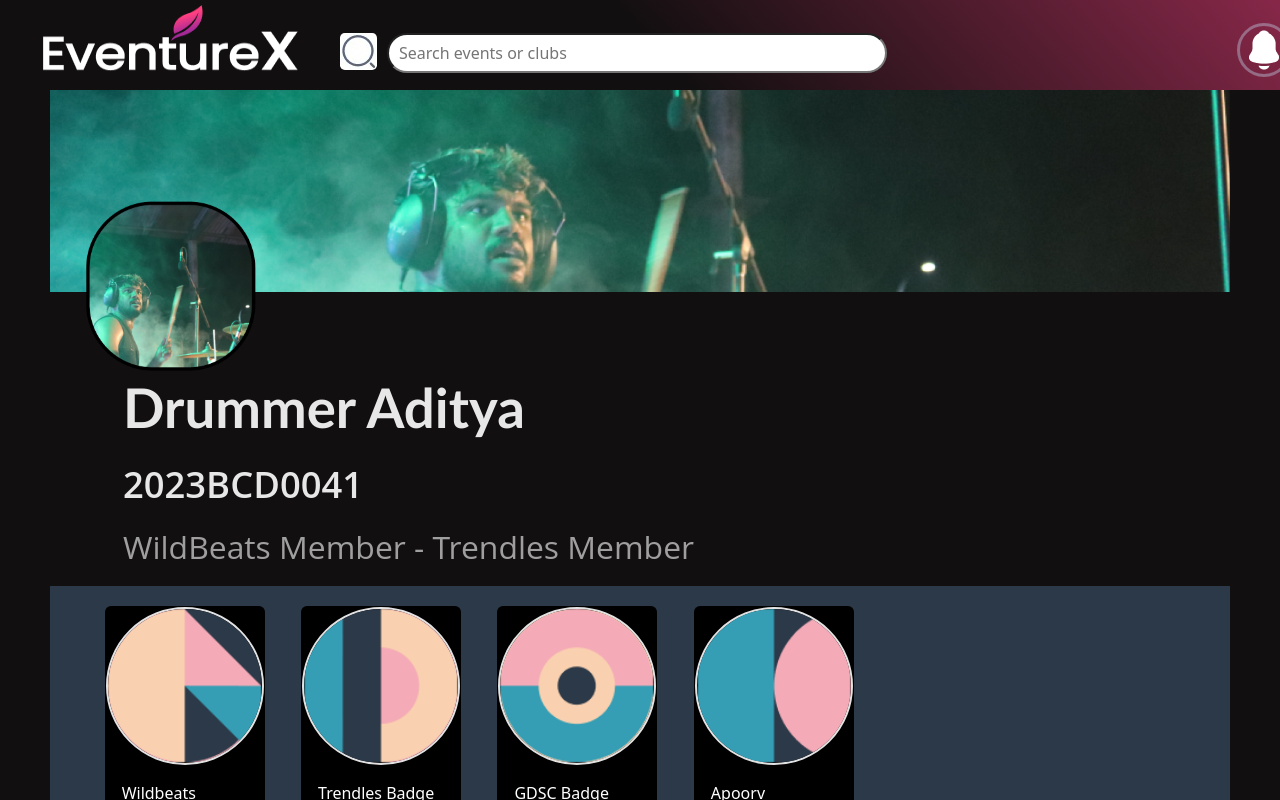
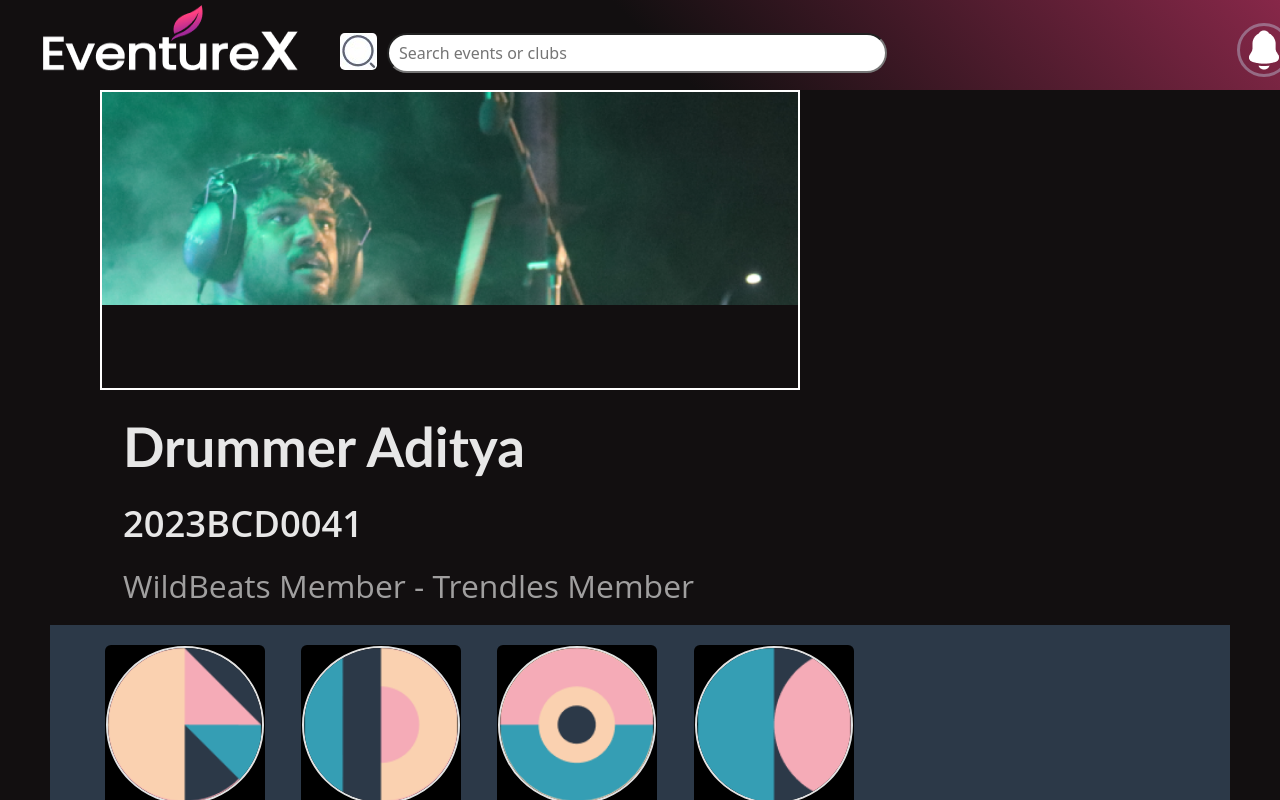
Before and after one commit to Namitsai19082005/EventureX-DBMS-Project, a React (Vite) app in the folder DBMS_Project/: page /Profile in a window 1280 px wide. Shown: the top 800 px of the page. Built offline with nearby package versions, Linux system fonts and the light colour scheme.

Commit message:
profile image added

```diff
--- a/DBMS_Project/src/Components/Profile.module.css
+++ b/DBMS_Project/src/Components/Profile.module.css
@@ -2,6 +2,23 @@
 {
     background-color: #120f10;
     height: 100%;
+}
+
+.profileImage {
+    width: 700px; /* Set the width to 150px */
+    height: 300px; /* Set the height to 150px */
+    object-fit: cover; /* This will ensure the image covers the area without distorting */ /* Makes the image circular */
+    cursor: pointer;
+    border: 2px solid #fff; /* Optional: adds a border around the image */
+}
+
+.imageContainer {
+    display: flex;
+    justify-content:flex-start;
+    align-items: center;
+    margin-bottom: 20px;
+    margin-left: 50px;
+    margin-top: 10px;
 }
 
 .profile
--- a/DBMS_Project/src/Components/ProfilePage.jsx
+++ b/DBMS_Project/src/Components/ProfilePage.jsx
@@ -4,18 +4,59 @@ import styles from "./Profile.module.css"
 import wbbadge from "../assets/wbbadge.png"
 import trendle from "../assets/trendle.png"
 import gdscbadge from "../assets/gdscbadge.png"
+import React, { useState, useEffect } from 'react';
 import apporv from "../assets/apporv.png"
 import event from "../assets/event.png"
 function ProfilePage({ profileInfo })
 {
+    const [profileImage, setProfileImage] = useState(profilebg);
+
+    useEffect(() => {
+        const savedImage = localStorage.getItem('profileImage');
+        if (savedImage) {
+            setProfileImage(savedImage);
+        }
+    }, []);
+
+
+    const handleImageChange = (e) => {
+        const file = e.target.files[0];
+        if (file) {
+            const reader = new FileReader();
+            reader.onload = () => {
+                const imageData = reader.result;
+                setProfileImage(imageData);
+                localStorage.setItem('profileImage', imageData);
+            };
+            reader.readAsDataURL(file);
+        }
+    };
+
+    const triggerFileInput = (e) => {
+        const inputElement = document.createElement('input');
+        inputElement.type = 'file';
+        inputElement.accept = 'image/*';
+        inputElement.style.display = 'none';
+        inputElement.onchange = handleImageChange;
+        document.body.appendChild(inputElement);
+        inputElement.click();
+        inputElement.remove();
+    };
+
     return (
         <div className={styles.profilepage}>
             <header className={styles.header}>
                 <Header></Header>
             </header>
             <div className={styles.profile}>
-                <img src={profilebg} width="100%" alt="profilebg"/>
-                <img/>
+                <div className={styles.imageContainer}>
+                    <img
+                        src={profileImage}
+                        alt="profilebg"
+                        onClick={triggerFileInput}
+                        className={styles.profileImage}
+                    />
+                </div>
                 <p className={styles.name}>{profileInfo.username}</p>
                 <p className={styles.rno}>2023BCD0041</p>
                 <p className={styles.club}>WildBeats Member - Trendles Member</p>
```
